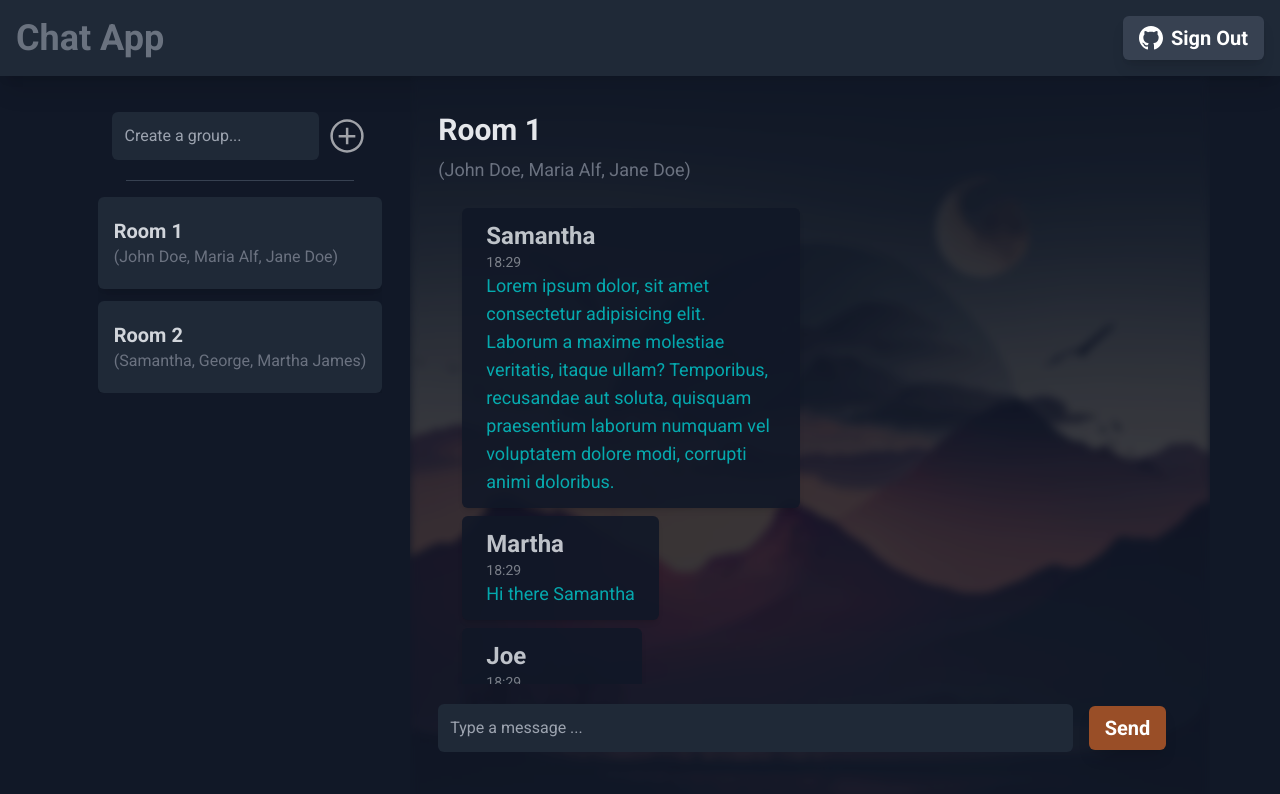
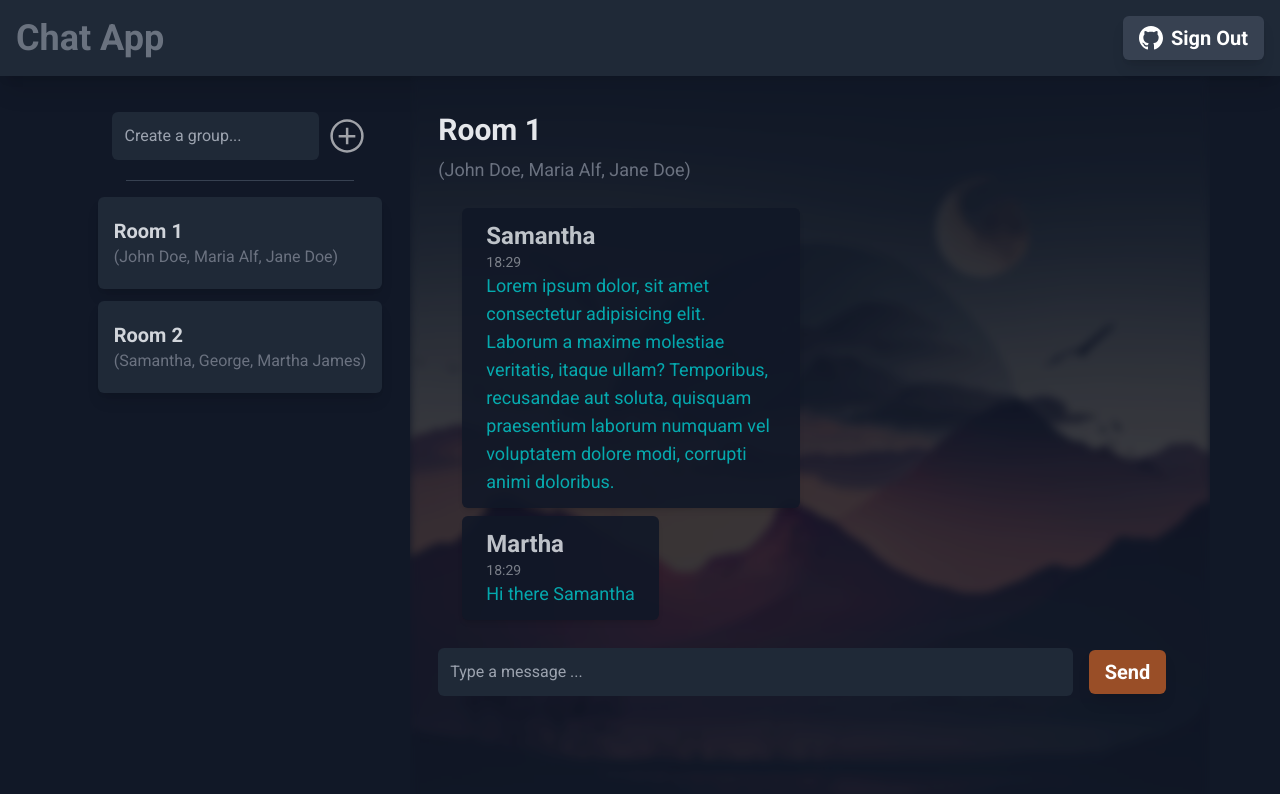
Before and after one commit to 48302-DiogoJesus/nextjs-chat-app, a Next.js app: page /chat in a window 1280 px wide. Shown: the top 794 px of the page. Built offline with nearby package versions, Linux system fonts and the light colour scheme; no server answers; sample sign-in values are in the browser's storage.

Commit message:
Fixes overflow not showing on animation

```diff
--- a/src/components/chat/Room/Room.tsx
+++ b/src/components/chat/Room/Room.tsx
@@ -103,7 +103,7 @@ export default function Room(
           <div
             id="chat-contents"
             className="
-              m-5 max-h-[45vh] md:max-h-[60vh]
+              m-5 max-h-[45vh] md:max-h-[53vh]
               flex flex-col items-start justify-start
               overflow-auto
             "
--- a/src/components/chat/RoomsTab.tsx
+++ b/src/components/chat/RoomsTab.tsx
@@ -15,7 +15,6 @@ export default function RoomsTab(
       id="rooms-tab"
       className="
         flex flex-col justify-center
-        overflow-auto
         mx-7 my-8
       "
     >
@@ -37,7 +36,9 @@ export default function RoomsTab(
         <hr className="border-gray-700 my-4 w-[80%]" />
       </div>
 
-      <div className="flex flex-row lg:flex-col gap-3">
+      <div className="
+        flex flex-row lg:flex-col gap-3
+      ">
         {
           !rooms
             ?
--- a/src/pages/_app.tsx
+++ b/src/pages/_app.tsx
@@ -6,12 +6,6 @@ import '@fontsource/roboto/500.css';
 import '@fontsource/roboto/700.css';
 import NavBar from '@/components/NavBar';
 import { SessionProvider } from "next-auth/react"
-import { ChakraProvider } from '@chakra-ui/react'
-import tailwindConfig from '../../tailwind.config.js'
-
-import { ChakraBaseProvider, extendBaseTheme } from '@chakra-ui/react'
-// `@chakra-ui/theme` is a part of the base install with `@chakra-ui/react`
-import chakraTheme from '@chakra-ui/theme'
 
 export default function App({ Component, pageProps }: AppProps) {
     return (
```
Also changed, not shown: 1 other file (tests, documents, lock files or other folders).
